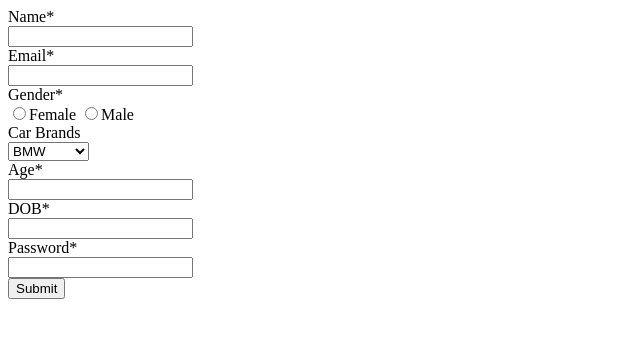
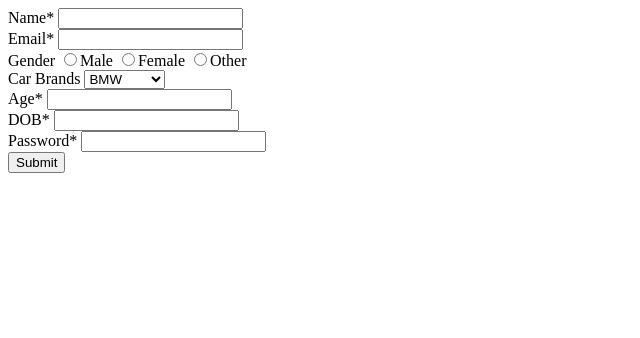
Before and after one commit to acciojob/signup-form-car-dhanvantichelani22, a website: page main.html in a window 1280 px wide. Shown: the whole page, without its empty margins (0-640 px from the left). Drawn offline with Linux system fonts and the light colour scheme.

Commit message:
created a submission

```diff
--- a/main.html
+++ b/main.html
@@ -9,26 +9,27 @@
 <body>
 	<!-- the entire body must be written by student -->
 	<form action="#" method="post">
-	<label for="name">Name*</label><br>
+	<label for="name">Name*</label>
 	<input type="text" id="name" required><br>
-		<label for="email">Email*</label><br>
+		<label for="email">Email*</label>
 	<input type="email" id="email" required>
 		<br>
-		<label for="gender">Gender*</label><br>
-	<input type="radio" id="gender" required>Female
-   <input type="radio" id="gender" required>Male
+		<label for = "gender">Gender</label>
+		<input type = "radio" name = "gender" value = "male" required>Male
+		<input type = "radio" name = "gender" value = "female" required>Female
+		<input type = "radio" name = "gender" value = "other" required>Other
 		<br>
-<label for="Car Brands">Car Brands</label><br>
-	<select name="Car Brands" id="Car Brands"><br>
-		<option value="BMW" id="Car Brands">BMW</option>
-		<option value="Audi" id="Car Brands">Audi</option>
-		<option value="Mercedez" id="Car Brands">Mercedez</option>
+		<label for = "cars">Car Brands</label>
+		<select id = "cars" required>
+			<option value = "bmw">BMW</option>
+			<option value = "audi">Audi</option>
+			<option value = "mercedez">Mercedez</option>
 		</select><br>
-	<label for="age">Age*</label><br>
+	<label for="age">Age*</label>
 	<input type="number" id="age"required><br>
-	<label for="DOB">DOB*</label><br>
+	<label for="DOB">DOB*</label>
 	<input type="text" id="DOB" required><br>
-<label for="password">Password*</label><br>
+<label for="password">Password*</label>
 	<input type="password" id="password"required><br>
 <button type="submit" id="submit" >Submit</button>
 </form>
```
